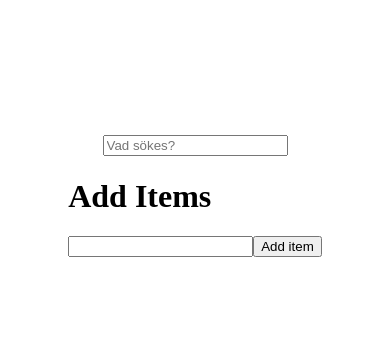
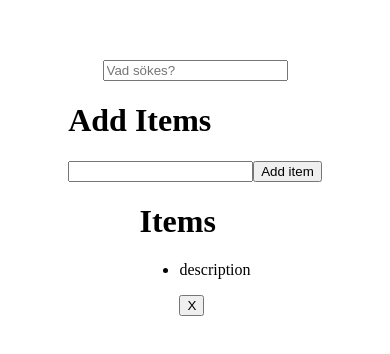
Before and after one commit to ntijoh-te4/APL-Mortaza-Christian-Bucketlist, a React Native app in the folder frontend/: screen / in a window 390 px wide. Shown: the part 226-580 px from the top of the page. Built offline with nearby package versions, Linux system fonts and the light colour scheme.

Commit message:
ItemList import

```diff
--- a/frontend/App.tsx
+++ b/frontend/App.tsx
@@ -2,12 +2,14 @@ import { StatusBar } from 'expo-status-bar';
 import { StyleSheet, Text, View } from 'react-native';
 import SearchBar from './components/SearchBar';
 import AddForm from './components/AddForm';
+import ItemList from './components/ItemList';
 
 export default function App() {
   return (
     <View style={styles.container}>
       <SearchBar/>
       <AddForm/>
+      <ItemList/>
     </View>
   );
 }
```
